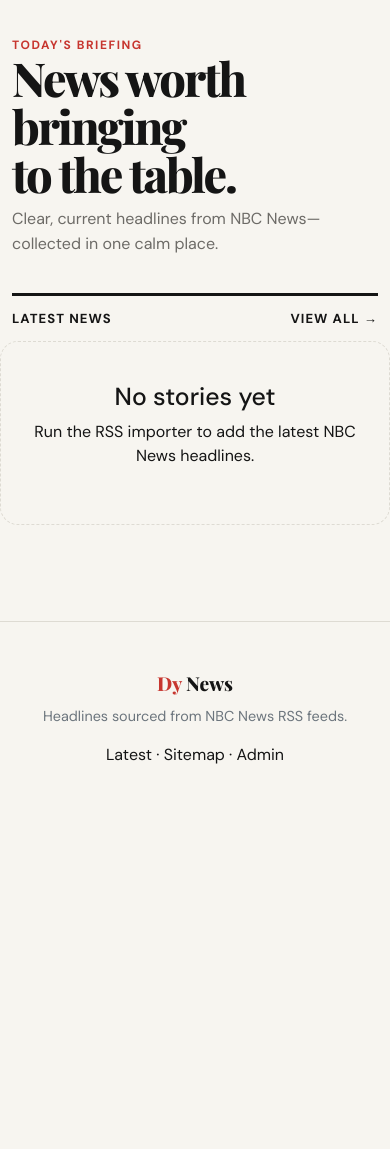
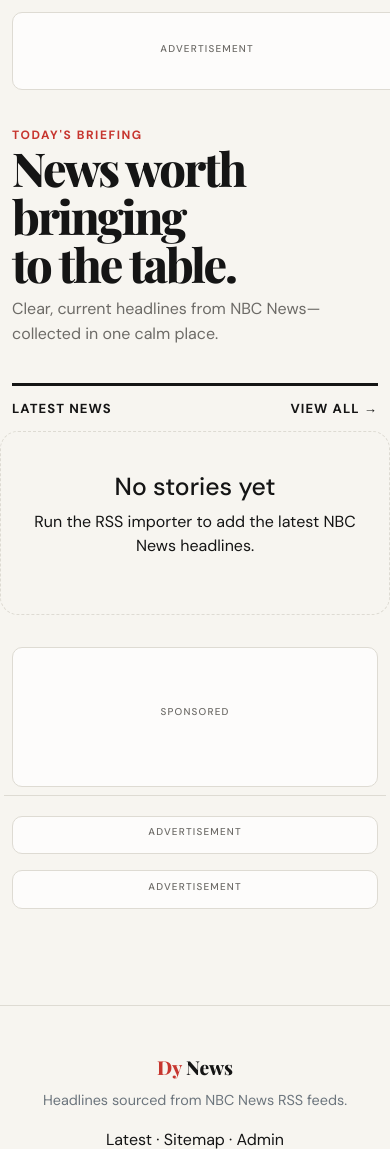
Before and after one commit to hoengmengdy/dynews, a Flask app: page / in a window 390 px wide. Shown: the part 63-1212 px from the top of the page. Before the commit the page ends 827 px from the top, so only its background shows below. Run offline with Flask 3, Linux system fonts and the light colour scheme; some libraries are stand-ins or nearby versions.

Commit message:
Restore ads with polished responsive layout

```diff
--- a/static/css/style.css
+++ b/static/css/style.css
@@ -63,6 +63,54 @@
     max-width: 100%;
     overflow: hidden;
     text-align: center;
+}
+
+.site-ad {
+    display: flex;
+    flex-direction: column;
+    align-items: center;
+    justify-content: center;
+    max-width: 100%;
+    overflow: hidden;
+    border: 1px solid var(--line);
+    border-radius: 10px;
+    background: color-mix(in srgb, var(--card) 75%, transparent);
+}
+
+.ad-label {
+    display: block;
+    padding: .35rem .75rem .2rem;
+    color: var(--muted);
+    font: 500 .62rem/1.2 "DM Sans", sans-serif;
+    letter-spacing: .12em;
+    text-transform: uppercase;
+}
+
+.site-ad-leaderboard {
+    min-height: 118px;
+    margin-top: 1.25rem;
+    padding: .25rem 1rem .75rem;
+}
+
+.site-ad-inline {
+    min-height: 92px;
+    margin: 0 auto 3rem;
+    padding: .25rem 1rem .75rem;
+}
+
+.site-ad-native {
+    min-height: 140px;
+    margin-top: 3rem;
+    padding: .25rem 1rem 1rem;
+}
+
+.site-ad-rail {
+    width: 100%;
+    padding: .25rem .5rem .75rem;
+}
+
+.ad-mobile {
+    display: none;
 }
 
 .ad-break-banner {
@@ -193,6 +241,28 @@
 }
 
 @media (max-width: 767px) {
+    .ad-desktop {
+        display: none;
+    }
+
+    .ad-mobile {
+        display: block;
+    }
+
+    .site-ad-leaderboard {
+        min-height: 78px;
+        margin: .75rem .75rem 0;
+        padding-inline: 0;
+    }
+
+    .site-ad-inline {
+        display: none;
+    }
+
+    .site-ad-native {
+        margin-top: 2rem;
+    }
+
     .ad-slot-top:not(.ad-slot-top-mobile) {
         display: none;
     }
--- a/templates/base.html
+++ b/templates/base.html
@@ -28,6 +28,14 @@
     </ul><form class="d-flex" action="{{ url_for('main.search') }}"><label class="visually-hidden" for="nav-search">Search</label><input id="nav-search" class="form-control" type="search" name="q" placeholder="Search stories…" value="{{ request.args.get('q','') }}"></form></div>
   </nav>
 </header>
+{% from '_ads.html' import banner_728, banner_320 %}
+{% if not request.path.startswith('/admin') %}
+<div class="container site-ad site-ad-leaderboard" aria-label="Advertisement">
+  <span class="ad-label">Advertisement</span>
+  <div class="ad-desktop">{{ banner_728() }}</div>
+  <div class="ad-mobile">{{ banner_320() }}</div>
+</div>
+{% endif %}
 <main>{% with messages=get_flashed_messages(with_categories=true) %}{% if messages %}<div class="container mt-3">{% for cat,msg in messages %}<div class="alert alert-{{ cat }}">{{ msg }}</div>{% endfor %}</div>{% endif %}{% endwith %}{% block content %}{% endblock %}</main>
 <footer class="mt-5 py-5"><div class="container d-md-flex justify-content-between"><div><div class="navbar-brand"><span>Dy</span> News</div><p class="text-secondary mt-2">Headlines sourced from NBC News RSS feeds.</p></div><div><a href="{{ url_for('main.latest') }}">Latest</a> · <a href="{{ url_for('main.sitemap') }}">Sitemap</a> · <a href="{{ url_for('main.admin_login') }}">Admin</a></div></div></footer>
 <script src="https://cdn.jsdelivr.net/npm/bootstrap@5.3.3/dist/js/bootstrap.bundle.min.js"></script><script src="{{ url_for('static', filename='js/app.js') }}"></script>
--- a/templates/index.html
+++ b/templates/index.html
@@ -1,5 +1,6 @@
 {% extends 'base.html' %}
 {% from '_cards.html' import cards %}
+{% from '_ads.html' import banner_468, skyscraper_tall, skyscraper_short, native %}
 {% block content %}
 <section class="hero container py-5">
   <div class="section-kicker">Today's briefing</div>
@@ -7,8 +8,8 @@
   <p>Clear, current headlines from NBC News—collected in one calm place.</p>
 </section>
 <div class="container pb-5">
-  <div class="row news-layout">
-    <div class="col-12 col-xl-10 mx-auto">
+  <div class="row g-4 news-layout">
+    <div class="col-12 col-lg-9">
       {% if featured %}
       <section class="mb-5">
         <div class="section-heading"><span>Featured</span></div>
@@ -18,11 +19,25 @@
         </article>
       </section>
       {% endif %}
+      <div class="site-ad site-ad-inline" aria-label="Advertisement">
+        <span class="ad-label">Advertisement</span>
+        {{ banner_468() }}
+      </div>
       <section>
         <div class="section-heading d-flex justify-content-between"><span>Latest News</span><a href="{{ url_for('main.latest') }}">View all →</a></div>
         {{ cards(articles) }}
       </section>
+      <div class="site-ad site-ad-native" aria-label="Sponsored content">
+        <span class="ad-label">Sponsored</span>
+        {{ native() }}
+      </div>
     </div>
+    <aside class="col-12 col-lg-3 ad-sidebar" aria-label="Advertisements">
+      <div class="ad-sidebar-inner">
+        <div class="site-ad site-ad-rail"><span class="ad-label">Advertisement</span>{{ skyscraper_short() }}</div>
+        <div class="site-ad site-ad-rail"><span class="ad-label">Advertisement</span>{{ skyscraper_tall() }}</div>
+      </div>
+    </aside>
   </div>
 </div>
 {% endblock %}
```
Also changed, not shown: tests/test_app.py (+4 -3 lines).
